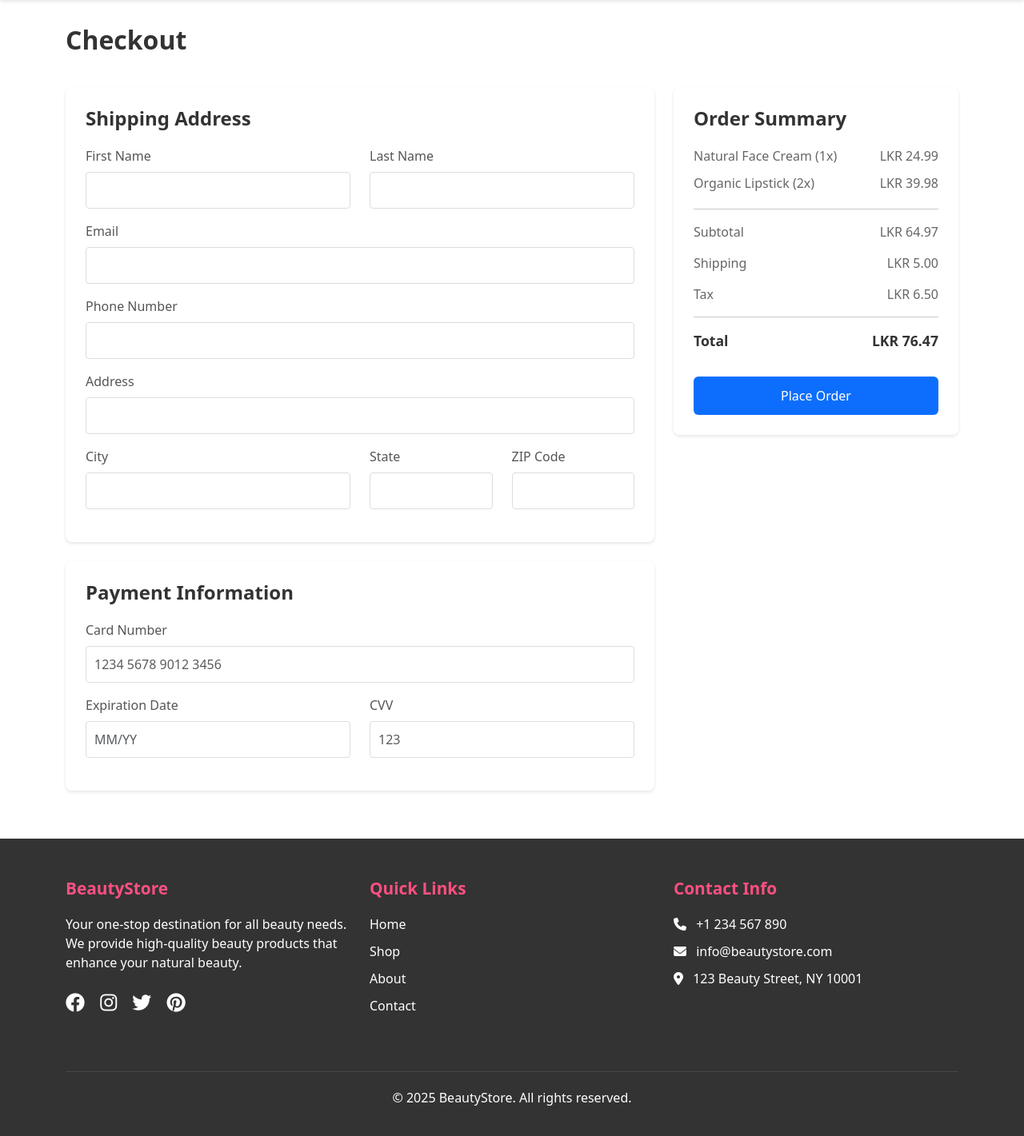
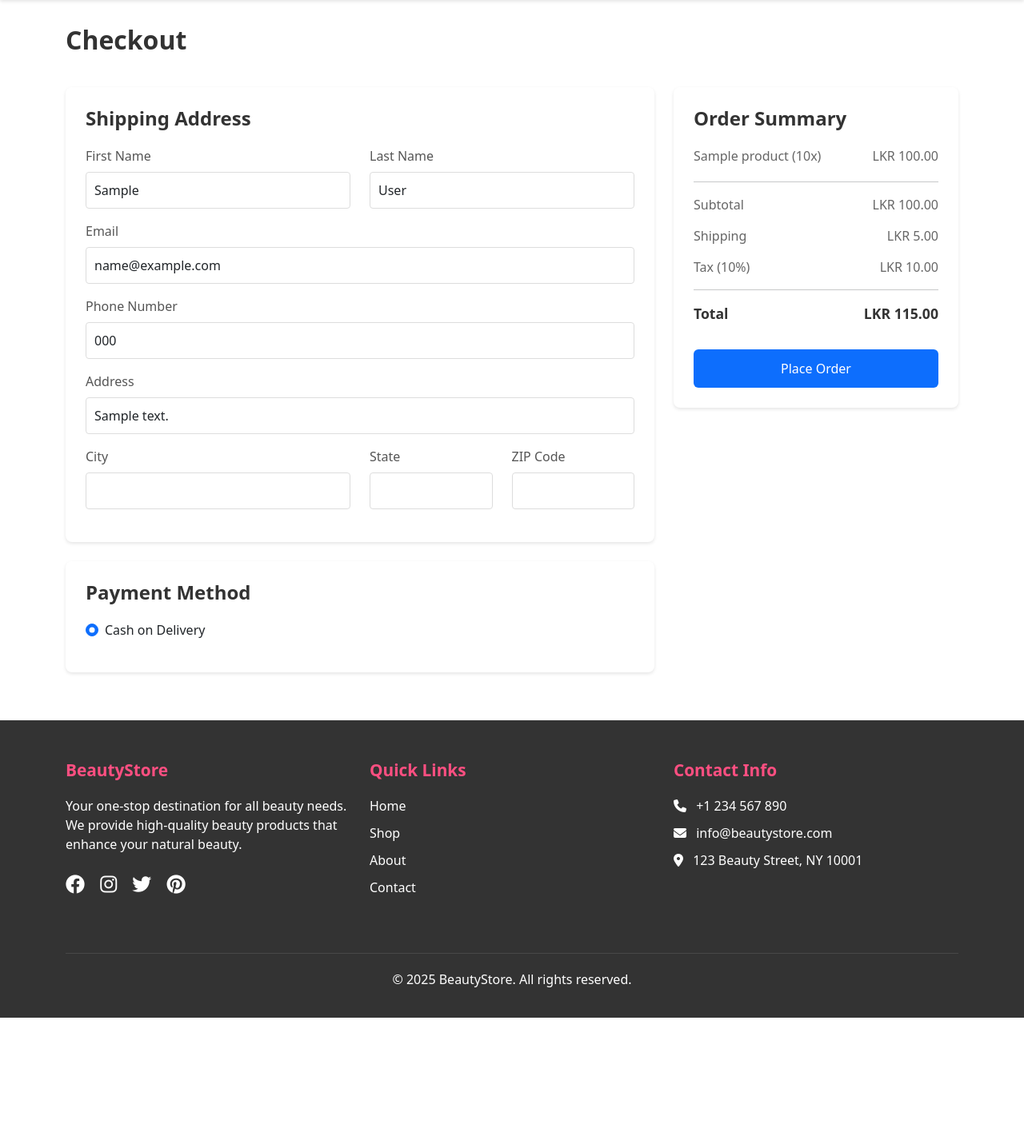
Before and after one commit to dimuthadithya/BeautyProducts, a PHP site: page /checkout.php in a window 1280 px wide. Shown: the part 69-1490 px from the top of the page at 80% size. After the commit the page ends 1342 px from the top, so only its background shows below. Run offline with PHP 8.4, Linux system fonts and the light colour scheme; the visitor is signed in with stand-in values (Sample User, id 1); tables that the repository leaves empty hold one stand-in row (values such as "Sample post"); some libraries are stand-ins or nearby versions.

Commit message:
Implement checkout process: add form handling, order placement, and AJAX submission with validation and error handling

```diff
--- /dev/null
+++ b/assets/js/checkout.js
@@ -0,0 +1,72 @@
+function placeOrder() {
+  // Get form data
+  const form = document.getElementById('checkoutForm');
+  const formData = new FormData(form);
+
+  // Validate form
+  if (!form.checkValidity()) {
+    form.reportValidity();
+    return;
+  }
+
+  // Disable submit button and show loading state
+  const submitButton = document.querySelector('button[onclick="placeOrder()"]');
+  const originalText = submitButton.innerHTML;
+  submitButton.disabled = true;
+  submitButton.innerHTML = `
+        <span class="spinner-border spinner-border-sm" role="status" aria-hidden="true"></span>
+        Processing...
+    `;
+
+  // Submit order
+  fetch('process-order.php', {
+    method: 'POST',
+    body: formData
+  })
+    .then((response) => response.json())
+    .then((data) => {
+      if (data.success) {
+        // Show success message and redirect to order confirmation
+        Swal.fire({
+          icon: 'success',
+          title: 'Success!',
+          text: data.message,
+          confirmButtonText: 'View Order'
+        }).then((result) => {
+          window.location.href = 'order-details.php?id=' + data.order_id;
+        });
+      } else {
+        // Show error message
+        Swal.fire({
+          icon: 'error',
+          title: 'Oops...',
+          text: data.message,
+          confirmButtonText: 'OK'
+        });
+
+        // Highlight missing fields if any
+        if (data.missing_fields) {
+          data.missing_fields.forEach((field) => {
+            const input = form.querySelector(`[name="${field}"]`);
+            if (input) {
+              input.classList.add('is-invalid');
+            }
+          });
+        }
+      }
+    })
+    .catch((error) => {
+      console.error('Error:', error);
+      Swal.fire({
+        icon: 'error',
+        title: 'Oops...',
+        text: 'Something went wrong! Please try again.',
+        confirmButtonText: 'OK'
+      });
+    })
+    .finally(() => {
+      // Reset button state
+      submitButton.disabled = false;
+      submitButton.innerHTML = originalText;
+    });
+}
--- a/checkout.php
+++ b/checkout.php
@@ -1,7 +1,50 @@
 <?php
+session_start();
 $pageTitle = "Checkout";
 $additionalCss = ["assets/css/checkout.css"];
+require_once 'config/db_conn.php';
 include 'components/header.php';
+
+// Redirect if not logged in
+if (!isset($_SESSION['user_id'])) {
+    header('Location: login.php?redirect=' . urlencode($_SERVER['REQUEST_URI']));
+    exit;
+}
+
+// Get user info
+$user_id = $_SESSION['user_id'];
+$stmt = $conn->prepare("SELECT * FROM users WHERE user_id = ?");
+$stmt->bind_param("i", $user_id);
+$stmt->execute();
+$user = $stmt->get_result()->fetch_assoc();
+
+// Get cart items
+$stmt = $conn->prepare("
+    SELECT c.quantity, p.name, p.price, p.stock_quantity
+    FROM cart c
+    JOIN products p ON c.product_id = p.product_id
+    WHERE c.user_id = ?
+");
+$stmt->bind_param("i", $user_id);
+$stmt->execute();
+$cart_items = $stmt->get_result();
+
+// Calculate totals
+$subtotal = 0;
+$items = [];
+while ($item = $cart_items->fetch_assoc()) {
+    $items[] = $item;
+    $subtotal += $item['price'] * $item['quantity'];
+}
+
+if (empty($items)) {
+    header('Location: cart.php');
+    exit;
+}
+
+$shipping = 5.00;
+$tax = round($subtotal * 0.10, 2);
+$total = round($subtotal + $shipping + $tax, 2);
 ?>
 
 <?php include 'components/nav.php'; ?>
@@ -15,41 +58,41 @@ include 'components/header.php';
                 <!-- Shipping Address -->
                 <div class="checkout-form">
                     <h4>Shipping Address</h4>
-                    <form>
+                    <form id="checkoutForm">
                         <div class="row">
                             <div class="col-md-6 mb-3">
                                 <label class="form-label">First Name</label>
-                                <input type="text" class="form-control" required />
+                                <input type="text" name="first_name" class="form-control" value="<?php echo htmlspecialchars($user['first_name']); ?>" required />
                             </div>
                             <div class="col-md-6 mb-3">
                                 <label class="form-label">Last Name</label>
-                                <input type="text" class="form-control" required />
+                                <input type="text" name="last_name" class="form-control" value="<?php echo htmlspecialchars($user['last_name']); ?>" required />
                             </div>
                         </div>
                         <div class="mb-3">
                             <label class="form-label">Email</label>
-                            <input type="email" class="form-control" required />
+                            <input type="email" name="email" class="form-control" value="<?php echo htmlspecialchars($user['email']); ?>" required readonly />
                         </div>
                         <div class="mb-3">
                             <label class="form-label">Phone Number</label>
-                            <input type="tel" class="form-control" required />
+                            <input type="tel" name="phone" class="form-control" value="<?php echo htmlspecialchars($user['phone']); ?>" required />
                         </div>
                         <div class="mb-3">
                             <label class="form-label">Address</label>
-                            <input type="text" class="form-control" required />
+                            <input type="text" name="address" class="form-control" value="<?php echo $user['address'] ? explode(',', $user['address'])[0] : ''; ?>" required />
                         </div>
                         <div class="row">
                             <div class="col-md-6 mb-3">
                                 <label class="form-label">City</label>
-                                <input type="text" class="form-control" required />
+                                <input type="text" name="city" class="form-control" required />
                             </div>
                             <div class="col-md-3 mb-3">
                                 <label class="form-label">State</label>
-                                <input type="text" class="form-control" required />
+                                <input type="text" name="state" class="form-control" required />
                             </div>
                             <div class="col-md-3 mb-3">
                                 <label class="form-label">ZIP Code</label>
-                                <input type="text" class="form-control" required />
+                                <input type="text" name="zip" class="form-control" required />
                             </div>
                         </div>
                     </form>
@@ -57,35 +100,15 @@ include 'components/header.php';
 
                 <!-- Payment Information -->
                 <div class="checkout-form mt-4">
-                    <h4>Payment Information</h4>
-                    <form>
-                        <div class="mb-3">
-                            <label class="form-label">Card Number</label>
-                            <input
-                                type="text"
-                                class="form-control"
-                                placeholder="1234 5678 9012 3456"
-                                required />
+                    <h4>Payment Method</h4>
+                    <div class="mb-3">
+                        <div class="form-check">
+                            <input class="form-check-input" type="radio" name="paymentMethod" id="cashOnDelivery" checked>
+                            <label class="form-check-label" for="cashOnDelivery">
+                                Cash on Delivery
+                            </label>
                         </div>
-                        <div class="row">
-                            <div class="col-md-6 mb-3">
-                                <label class="form-label">Expiration Date</label>
-                                <input
-                                    type="text"
-                                    class="form-control"
-                                    placeholder="MM/YY"
-                                    required />
-                            </div>
-                            <div class="col-md-6 mb-3">
-                                <label class="form-label">CVV</label>
-                                <input
-                                    type="text"
-                                    class="form-control"
-                                    placeholder="123"
-                                    required />
-                            </div>
-                        </div>
-                    </form>
+                    </div>
                 </div>
             </div>
             <div class="col-lg-4">
@@ -93,34 +116,32 @@ include 'components/header.php';
                 <div class="order-summary">
                     <h4>Order Summary</h4>
                     <div class="order-items">
-                        <div class="order-item">
-                            <span>Natural Face Cream (1x)</span>
-                            <span>LKR 24.99</span>
-                        </div>
-                        <div class="order-item">
-                            <span>Organic Lipstick (2x)</span>
-                            <span>LKR 39.98</span>
-                        </div>
+                        <?php foreach ($items as $item): ?>
+                            <div class="order-item">
+                                <span><?php echo htmlspecialchars($item['name']); ?> (<?php echo $item['quantity']; ?>x)</span>
+                                <span>LKR <?php echo number_format($item['price'] * $item['quantity'], 2); ?></span>
+                            </div>
+                        <?php endforeach; ?>
                     </div>
                     <hr />
                     <div class="summary-item">
                         <span>Subtotal</span>
-                        <span>LKR 64.97</span>
+                        <span>LKR <?php echo number_format($subtotal, 2); ?></span>
                     </div>
                     <div class="summary-item">
                         <span>Shipping</span>
-                        <span>LKR 5.00</span>
+                        <span>LKR <?php echo number_format($shipping, 2); ?></span>
                     </div>
                     <div class="summary-item">
-                        <span>Tax</span>
-                        <span>LKR 6.50</span>
+                        <span>Tax (10%)</span>
+                        <span>LKR <?php echo number_format($tax, 2); ?></span>
                     </div>
                     <hr />
                     <div class="summary-item total">
                         <span>Total</span>
-                        <span>LKR 76.47</span>
+                        <span>LKR <?php echo number_format($total, 2); ?></span>
                     </div>
-                    <button class="btn btn-primary w-100 mt-3">Place Order</button>
+                    <button type="button" class="btn btn-primary w-100 mt-3" onclick="placeOrder()">Place Order</button>
                 </div>
             </div>
         </div>
@@ -128,6 +149,10 @@ include 'components/header.php';
 </section>
 
 <?php include 'components/footer.php'; ?>
+<!-- SweetAlert2 -->
+<script src="https://cdn.jsdelivr.net/npm/sweetalert2@11"></script>
+<!-- Checkout JS -->
+<script src="assets/js/checkout.js"></script>
 </body>
 
 </html>
```
Also changed, not shown: process-order.php (added, +166 -0 lines).
